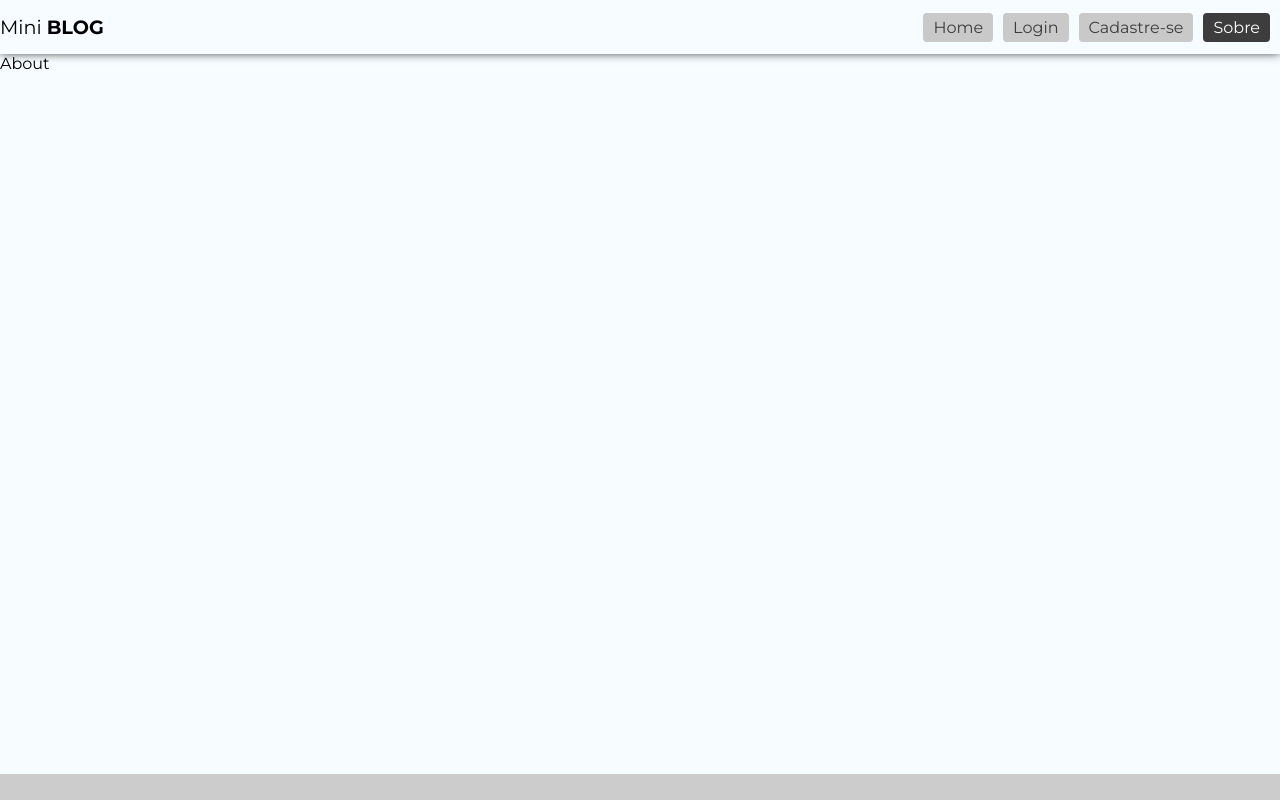
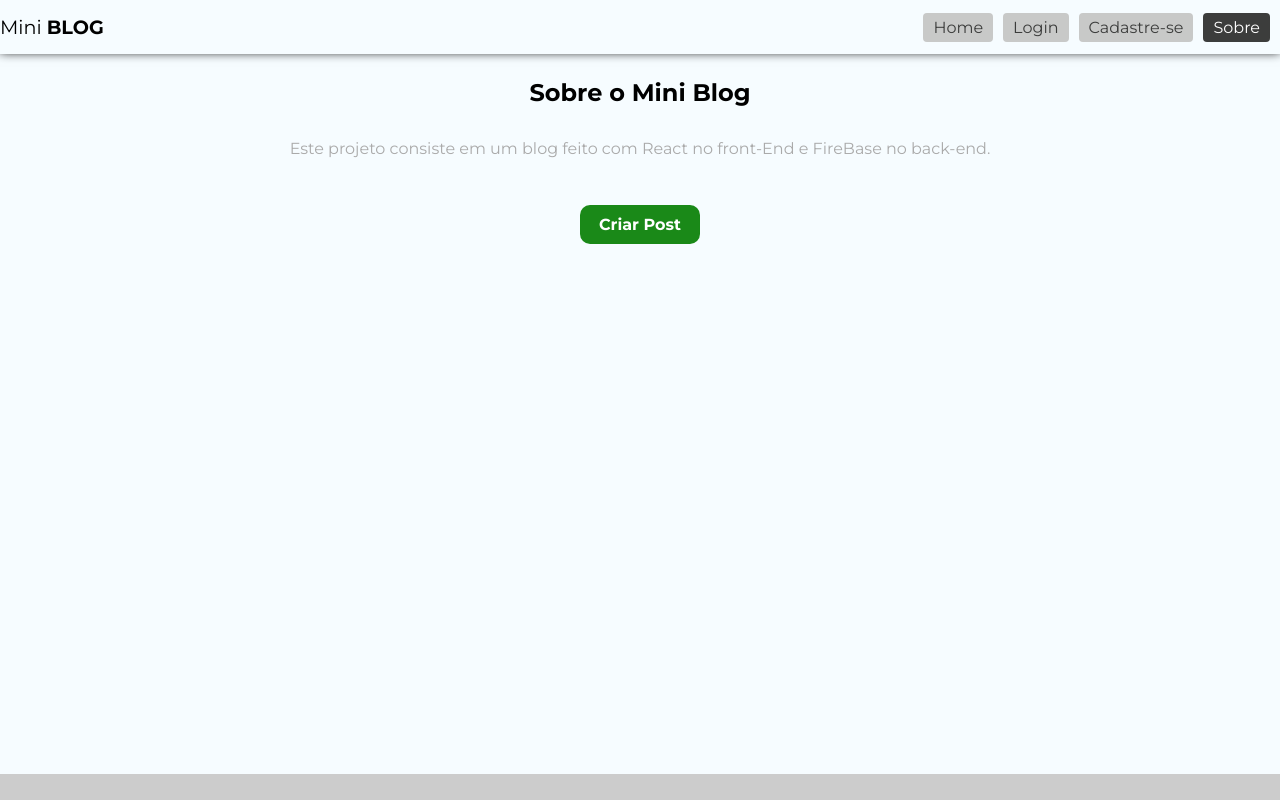
Before and after one commit to fescarvalho/MiniBlog, a React (Create React App) app: page /about in a window 1280 px wide. Shown: the top 800 px of the page. Built offline with nearby package versions, Linux system fonts and the light colour scheme; no server answers.

Commit message:
blocked routes of user logout, and create jsx of page About

```diff
--- a/src/App.js
+++ b/src/App.js
@@ -43,10 +43,22 @@
             <Routes>
               <Route path="/" element={<Home />} />
               <Route path="/about" element={<About />} />
-              <Route path="/login" element={<Login />} />
-              <Route path="/register" element={<Register />} />
-              <Route path="/posts/create" element={<CreatePost />} />
-              <Route path="/dashboard" element={<Dashboard />} />
+              <Route
+                path="/login"
+                element={!user ? <Login /> : <Navigate to="/" />}
+              />
+              <Route
+                path="/register"
+                element={!user ? <Register /> : <Navigate to="/" />}
+              />
+              <Route
+                path="/posts/create"
+                element={user ? <CreatePost /> : <Navigate to="/" />}
+              />
+              <Route
+                path="/dashboard"
+                element={user ? <Dashboard /> : <Navigate to="/" />}
+              />
             </Routes>
           </div>
           <Footer />
--- a/src/pages/About/About.js
+++ b/src/pages/About/About.js
@@ -1,6 +1,21 @@
-import { styles } from '../About/About.module.css';
+import styles from '../About/About.module.css';
+import { Link } from 'react-router-dom';
 const About = () => {
-  return <div>About</div>;
+  return (
+    <div className={styles.about}>
+      <h2>
+        Sobre o Mini <span>Blog</span>
+      </h2>
+      <p>
+        Este projeto consiste em um blog feito com React no front-End e FireBase
+        no back-end.
+      </p>
+
+      <Link to="/posts/create" className="btn">
+        Criar Post
+      </Link>
+    </div>
+  );
 };
 
 export default About;
--- a/src/pages/About/About.module.css
+++ b/src/pages/About/About.module.css
@@ -0,0 +1,22 @@
+.about {
+  text-align: center;
+  display: flex;
+  justify-content: center;
+  flex-direction: column;
+  align-items: center;
+}
+
+.about p {
+  color: #aaa;
+  margin: 2em;
+}
+
+.about h2 {
+  margin-top: 1em;
+}
+
+.about a {
+  display: block;
+  margin-top: 15px;
+  padding: 10px 15px;
+}
```
